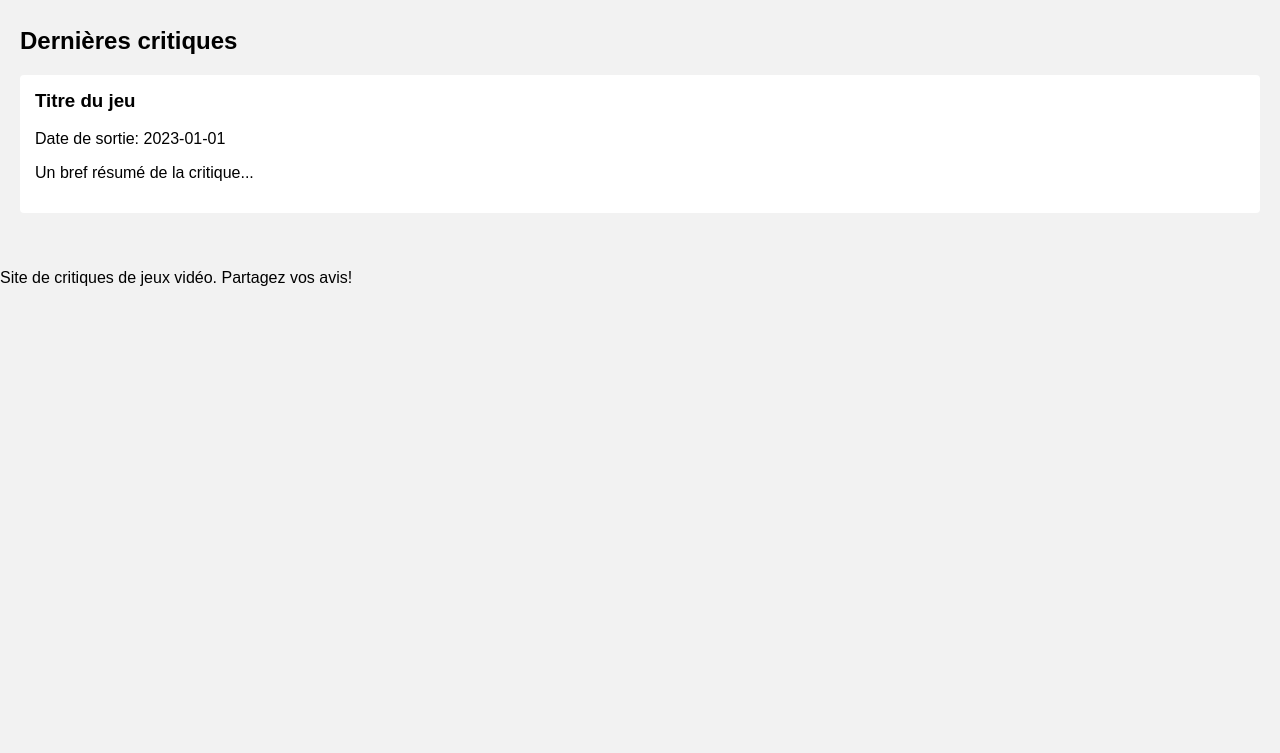
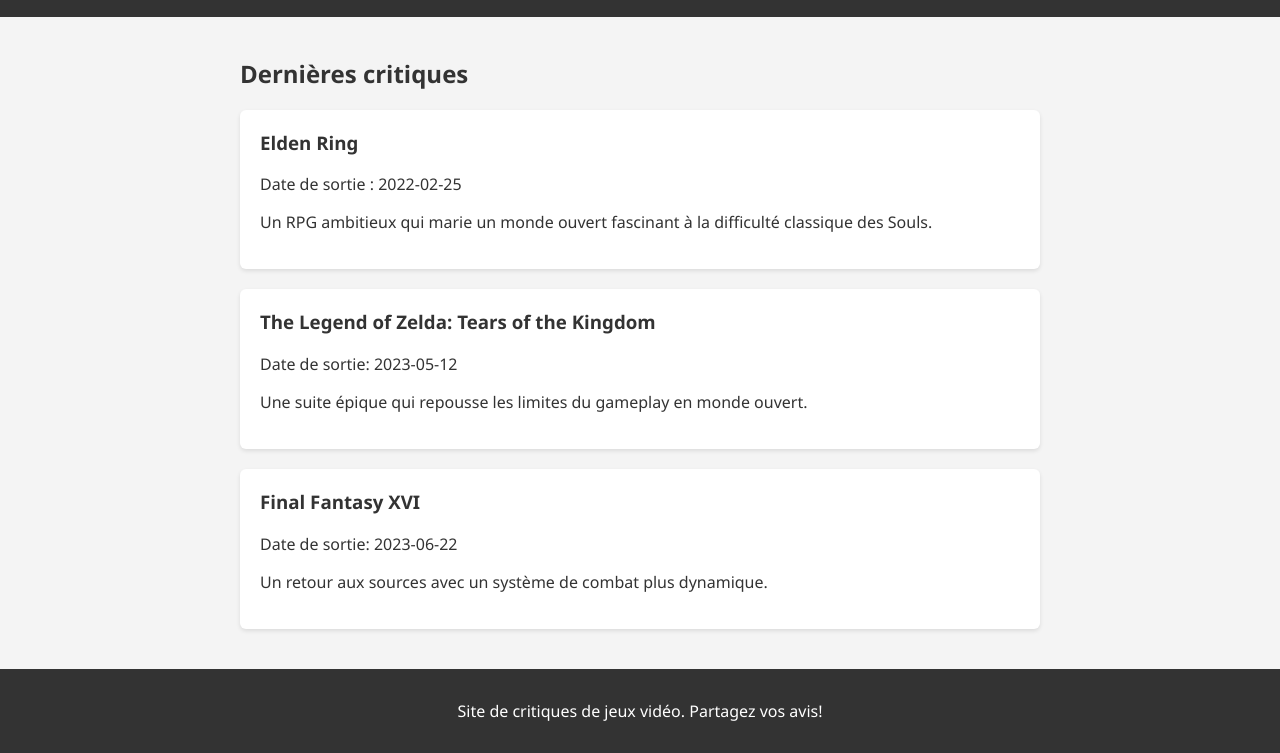
Before and after one commit to NathanSchoepps/TestCodex, a plain HTML site: page jeu-video-critique/index.html in a window 1280 px wide. Shown: the part 131-884 px from the top of the page. Before the commit the page ends 800 px from the top, so only its background shows below. Drawn offline with Linux system fonts and the light colour scheme.

Commit message:
Améliore l'apparence du site et ajoute des critiques

```diff
--- a/jeu-video-critique/index.html
+++ b/jeu-video-critique/index.html
@@ -21,11 +21,11 @@
         <section id="reviews">
             <h2>Dernières critiques</h2>
             <article class="review">
-                <h3>Titre du jeu</h3>
-                <p class="date">Date de sortie: 2023-01-01</p>
-                <p class="summary">Un bref résumé de la critique...</p>
+                <h3>Elden Ring</h3>
+                <p class="date">Date de sortie : 2022-02-25</p>
+                <p class="summary">Un RPG ambitieux qui marie un monde ouvert fascinant à la difficulté classique des Souls.</p>
             </article>
-            <!-- Ajoutez d'autres critiques ici -->
+            <!-- Les critiques ajoutées dynamiquement apparaîtront ici -->
         </section>
     </main>
 
--- a/jeu-video-critique/script.js
+++ b/jeu-video-critique/script.js
@@ -22,5 +22,10 @@ function ajouterCritique(titre, dateSortie, resume) {
     section.appendChild(article);
 }
 
-// Exemple d'utilisation
-// ajouterCritique('Nouveau jeu', '2023-10-01', 'Ce jeu est incroyable!');
+// Ajout de quelques critiques pour démonstration
+document.addEventListener('DOMContentLoaded', function () {
+    ajouterCritique('The Legend of Zelda: Tears of the Kingdom', '2023-05-12',
+        'Une suite épique qui repousse les limites du gameplay en monde ouvert.');
+    ajouterCritique('Final Fantasy XVI', '2023-06-22',
+        'Un retour aux sources avec un système de combat plus dynamique.');
+});
--- a/jeu-video-critique/style.css
+++ b/jeu-video-critique/style.css
@@ -1,14 +1,16 @@
 body {
-    font-family: Arial, sans-serif;
+    font-family: "Segoe UI", Roboto, Arial, sans-serif;
     margin: 0;
     padding: 0;
-    background-color: #f2f2f2;
+    background-color: #f4f4f4;
+    color: #333;
 }
 
 header {
     background-color: #333;
     color: white;
-    padding: 10px 20px;
+    padding: 20px;
+    text-align: center;
 }
 
 nav ul {
@@ -27,15 +29,25 @@ nav a {
     text-decoration: none;
 }
 
+footer {
+    background-color: #333;
+    color: white;
+    text-align: center;
+    padding: 15px 20px;
+}
+
 main {
     padding: 20px;
+    max-width: 800px;
+    margin: auto;
 }
 
 .review {
     background-color: white;
     margin-bottom: 20px;
-    padding: 15px;
-    border-radius: 4px;
+    padding: 20px;
+    border-radius: 6px;
+    box-shadow: 0 2px 4px rgba(0, 0, 0, 0.1);
 }
 
 .review h3 {
```
